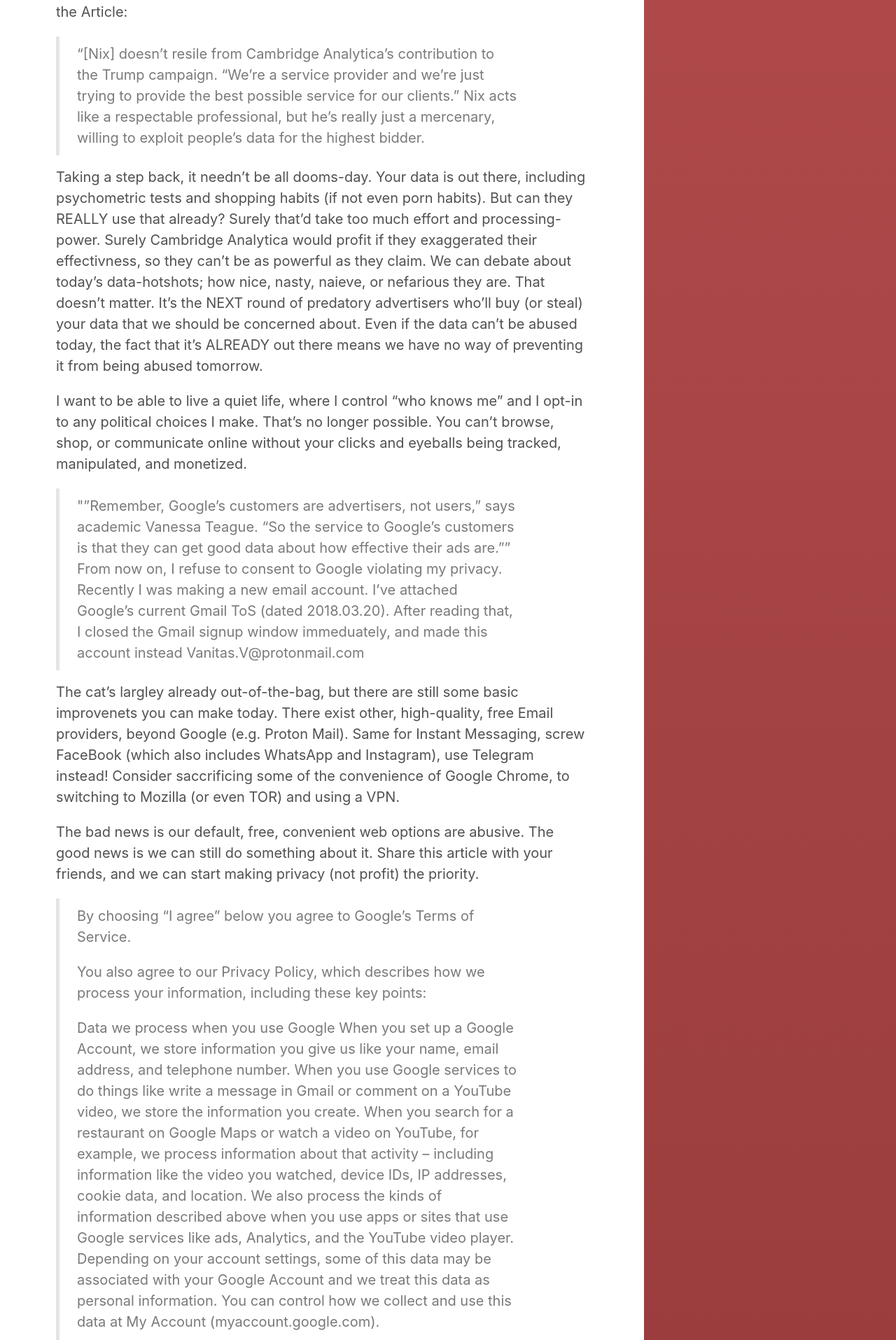
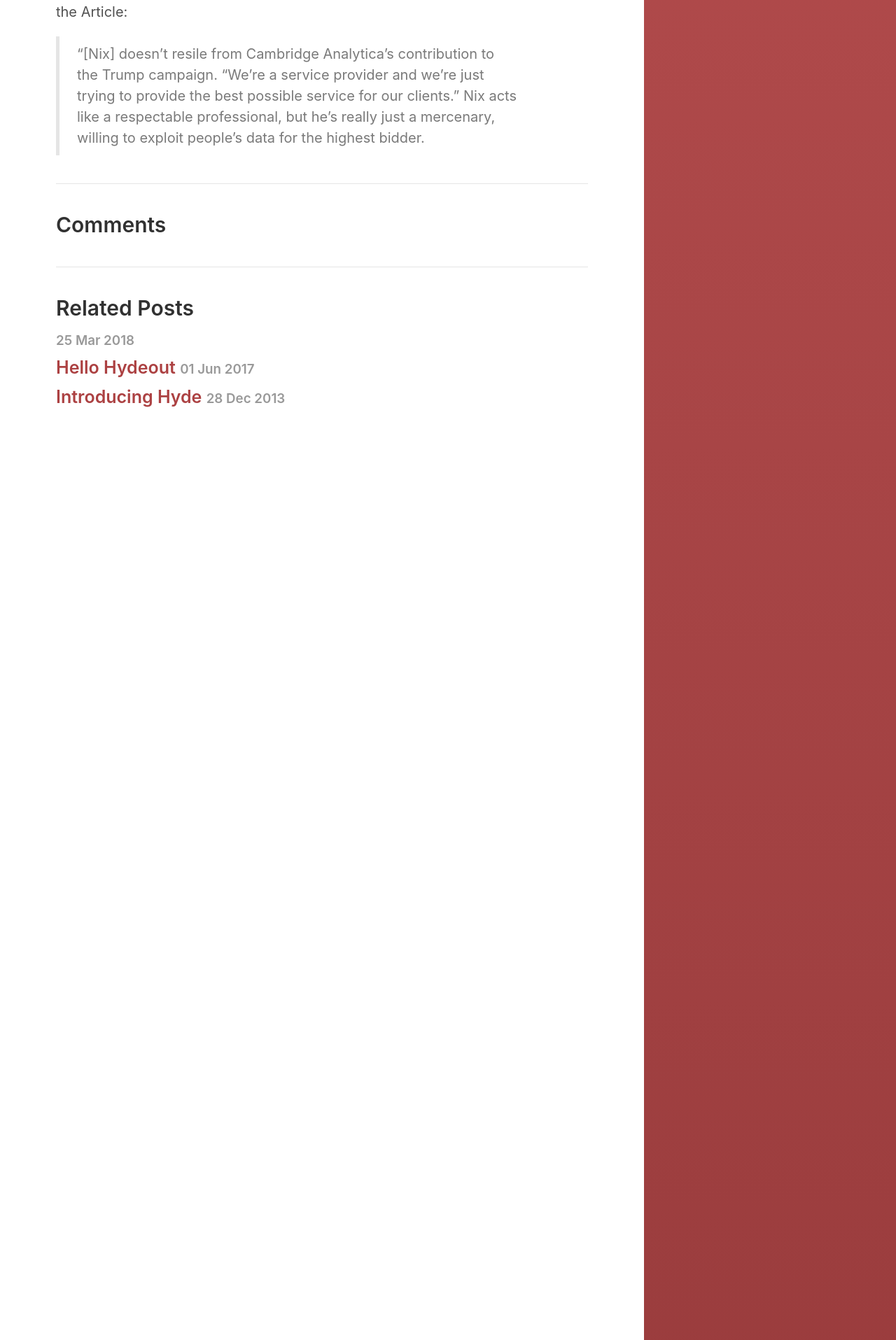
Before and after one commit to VanitasVanitatum/VanitasVanitatum.github.io, a Jekyll site: the page built from _posts/2018-03-25-ads-democracy.md, in a window 1280 px wide. Shown: the part 1526-3441 px from the top of the page at 70% size. Built offline with Jekyll 4.4.1, drawn with Linux system fonts in a browser that asks for light colours; our own code applies the rules of GitHub Pages for plain Markdown files; some of the changed text lies outside the part shown.

Commit message:
too long?

```diff
--- a/_posts/2018-03-25-ads-democracy.md
+++ b/_posts/2018-03-25-ads-democracy.md
@@ -31,50 +31,3 @@
 Back to the Article:
 > "[Nix] doesn't resile from Cambridge Analytica's contribution to the Trump campaign. "We're a service provider and we're just trying to provide the best possible service for our clients."
 Nix acts like a respectable professional, but he's really just a mercenary, willing to exploit people's data for the highest bidder.
-
-Taking a step back, it needn't be all dooms-day. Your data is out there, including psychometric tests and shopping habits (if not even porn habits). But can they REALLY use that already? Surely that'd take too much effort and processing-power. Surely Cambridge Analytica would profit if they exaggerated their effectivness, so they can't be as powerful as they claim.
-We can debate about today's data-hotshots; how nice, nasty, naieve, or nefarious they are. That doesn't matter. It's the NEXT round of predatory advertisers who'll buy (or steal) your data that we should be concerned about.
-Even if the data can't be abused today, the fact that it's ALREADY out there means we have no way of preventing it from being abused tomorrow.
-
-I want to be able to live a quiet life, where I control "who knows me" and I opt-in to any political choices I make.
-That's no longer possible. You can't browse, shop, or communicate online without your clicks and eyeballs being tracked, manipulated, and monetized.
-
-> ""Remember, Google's customers are advertisers, not users," says academic Vanessa Teague. "So the service to Google's customers is that they can get good data about how effective their ads are.""
-From now on, I refuse to consent to Google violating my privacy. Recently I was making a new email account.
-I've attached Google's current Gmail ToS (dated 2018.03.20). After reading that, I closed the Gmail signup window immeduately, and made this account instead Vanitas.V@protonmail.com
-
-The cat's largley already out-of-the-bag, but there are still some basic improvenets you can make today.
-There exist other, high-quality, free Email providers, beyond Google (e.g. Proton Mail).
-Same for Instant Messaging, screw FaceBook (which also includes WhatsApp and Instagram), use Telegram instead!
-Consider saccrificing some of the convenience of Google Chrome, to switching to Mozilla (or even TOR) and using a VPN.
-
-The bad news is our default, free, convenient web options are abusive.
-The good news is we can still do something about it.
-Share this article with your friends, and we can start making privacy (not profit) the priority.
-
-
-
-
-
-
-> By choosing “I agree” below you agree to Google’s Terms of Service.
->
-> You also agree to our Privacy Policy, which describes how we process your information, including these key points:
->
-> Data we process when you use Google
-> When you set up a Google Account, we store information you give us like your name, email address, and telephone number.
-> When you use Google services to do things like write a message in Gmail or comment on a YouTube video, we store the information you create.
-> When you search for a restaurant on Google Maps or watch a video on YouTube, for example, we process information about that activity – including information like the video you watched, device IDs, IP addresses, cookie data, and location.
-> We also process the kinds of information described above when you use apps or sites that use Google services like ads, Analytics, and the YouTube video player.
-> Depending on your account settings, some of this data may be associated with your Google Account and we treat this data as personal information. You can control how we collect and use this data at My Account (myaccount.google.com).
->
-> Why we process it
-> We process this data for the purposes described in our policy, including to:
->
-> Help our services deliver more useful, customized content such as more relevant search results;
-> Improve the quality of our services and develop new ones;
-> Deliver personalized ads, both on Google services and on sites and apps that partner with Google;
-> Improve security by protecting against fraud and abuse; and
-> Conduct analytics and measurement to understand how our services are used.
-> Combining data
-> We also combine data among our services and across your devices for these purposes. For example, we show you ads based on information from your use of Search and Gmail, and we use data from trillions of search queries to build spell-correction models that we use across all of our services.
```
